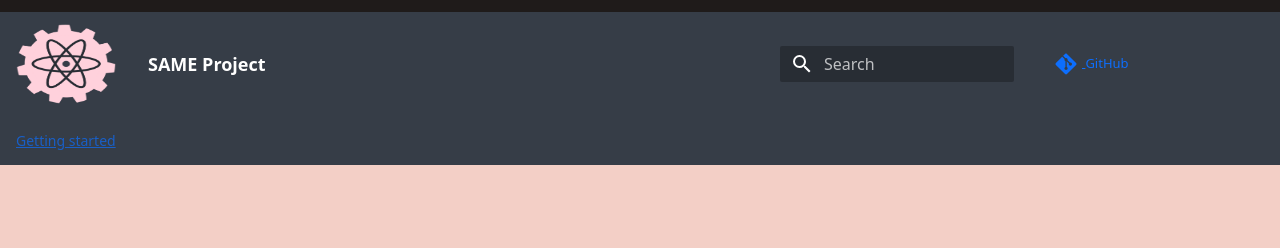
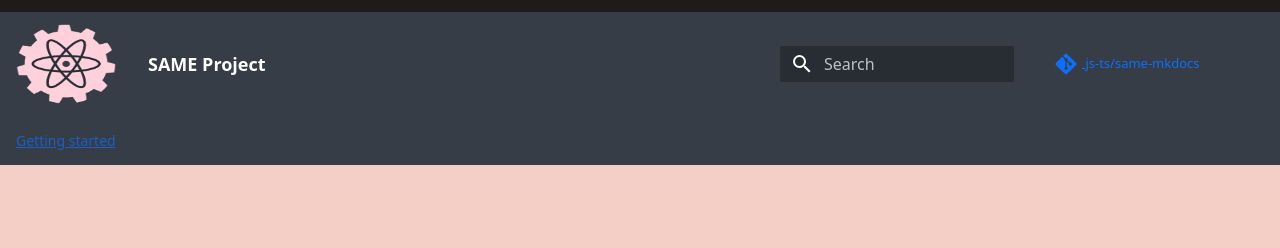
Before and after one commit to js-ts/same-mkdocs, an MkDocs documentation site: the page built from docs/index.md, in a window 1280 px wide. Shown: the top 248 px of the page. Built offline with MkDocs 1.6.1 and Material for MkDocs 9.7.7, drawn with Linux system fonts in a browser that asks for light colours; comment, search, counter and statistics services are not loaded.

Commit message:
Update mkdocs.yml

```diff
--- a/mkdocs.yml
+++ b/mkdocs.yml
@@ -22,11 +22,11 @@ nav:
 site_name: SAME Project
 site_url: https://sameproject.ml/
 site_description: SAME PROJECT Documentation
+repo_url: https://github.com/js-ts/same-mkdocs
+repo_name: js-ts/same-mkdocs
+edit_uri: edit/mkdocs/docs/docs
 extra_css:
   - stylesheets/extra.css
-
-repo_url: https://github.com/SAME-Project/same-project
-edit_uri: edit/mkdocs/docs
 
 theme:
   name: material
```
